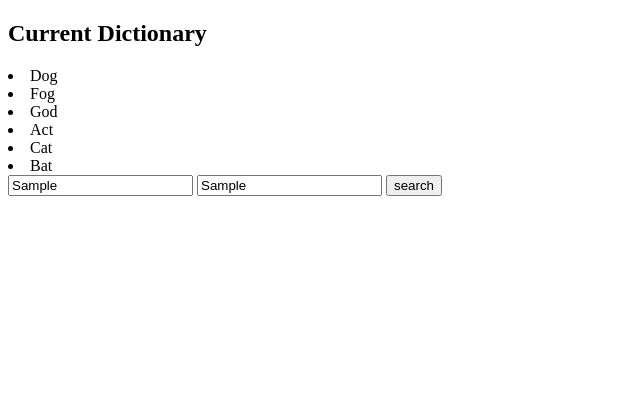
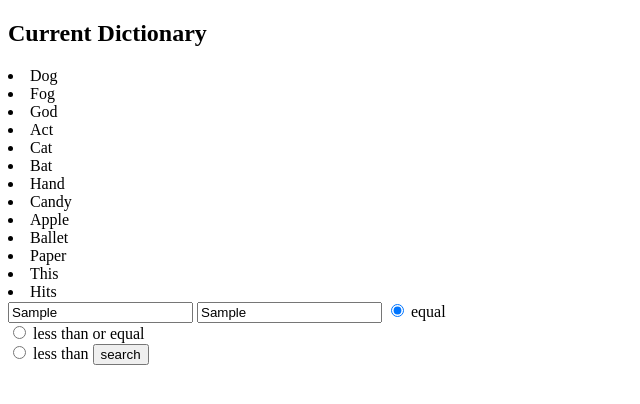
Before and after one commit to nikhilsamarsingh/anagram_dictionary, a website: page public/index.html in a window 1280 px wide. Both pictures are taken after typing "Sample", "Sample" into the empty fields and a click on the button "search". Shown: the whole page, without its empty margins (0-640 px from the left). Drawn offline with nearby package versions, Linux system fonts and the light colour scheme; no server answers; files whose address does not match are found by name.

Commit message:
radio button implemented for type, will be null if length is not given or if length is not a number

```diff
--- a/public/demo_test.html
+++ b/public/demo_test.html
@@ -10,6 +10,13 @@
   <li>Act</li>
   <li>Cat</li>
   <li>Bat</li>
+  <li>Hand</li>
+  <li>Candy</li>
+  <li>Apple</li>
+  <li>Ballet</li>
+  <li>Paper</li>
+  <li>This</li>
+  <li>Hits</li>
 </ul>
 </body>
 </html>
--- a/public/index.html
+++ b/public/index.html
@@ -6,12 +6,21 @@
  function myFunction() {
    var word = document.getElementById("input_text").value;
    var length = document.getElementById("input_length").value;
-   console.log('word is', word);
+   if(length && !isNaN(length) && length.length!=0){
+    console.log('yo', length, isNaN(length), !isNaN(length));
+   var type = document.querySelector('input[name="type"]:checked').value;
+   }
+   else {
+     type = null;
+     length = null;
+   }
+   console.log('type is', type);
    $.ajax({
      type: 'post',
      data: {
         'word': word,
-        'length': length
+        'length': length,
+        'type': type
       },
      url: 'http://127.0.0.1:3000/find_anagram', //node.js server is running
      success: function(data) {
@@ -34,6 +43,9 @@ $(document).ready(function(){
 <form>
 <input type="text" name="input_text" id = "input_text">
 <input type="text" name="input_length" id = "input_length">
+<input type="radio" name="type" value="e" checked> equal<br>
+  <input type="radio" name="type" value="lte"> less than or equal<br>
+  <input type="radio" name="type" value="lt"> less than
 <input type="button" value="search" class="fil_search" onclick="myFunction()"/>
 </form>
 
```
Also changed, not shown: app.js (+5 -5 lines).
